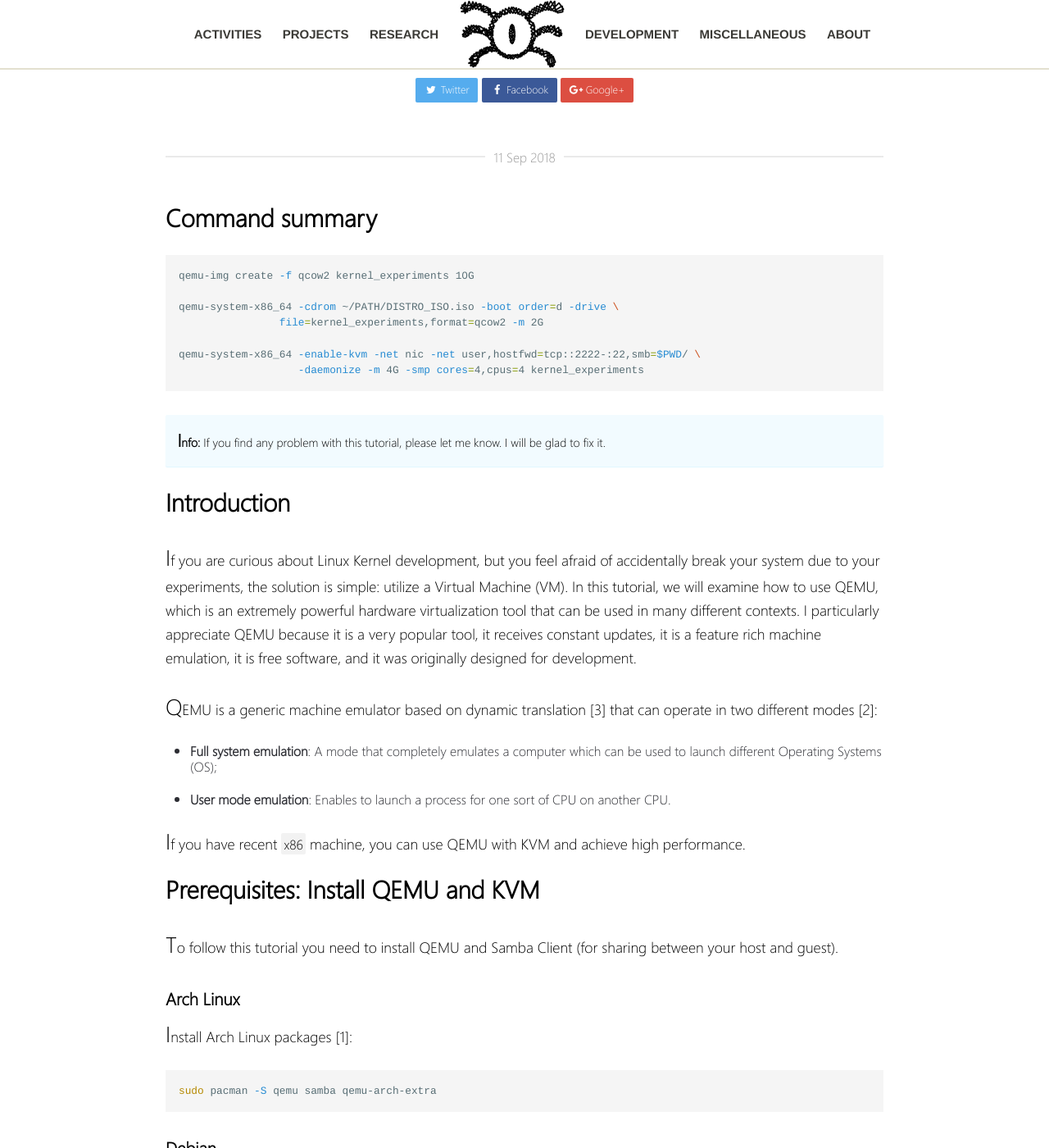
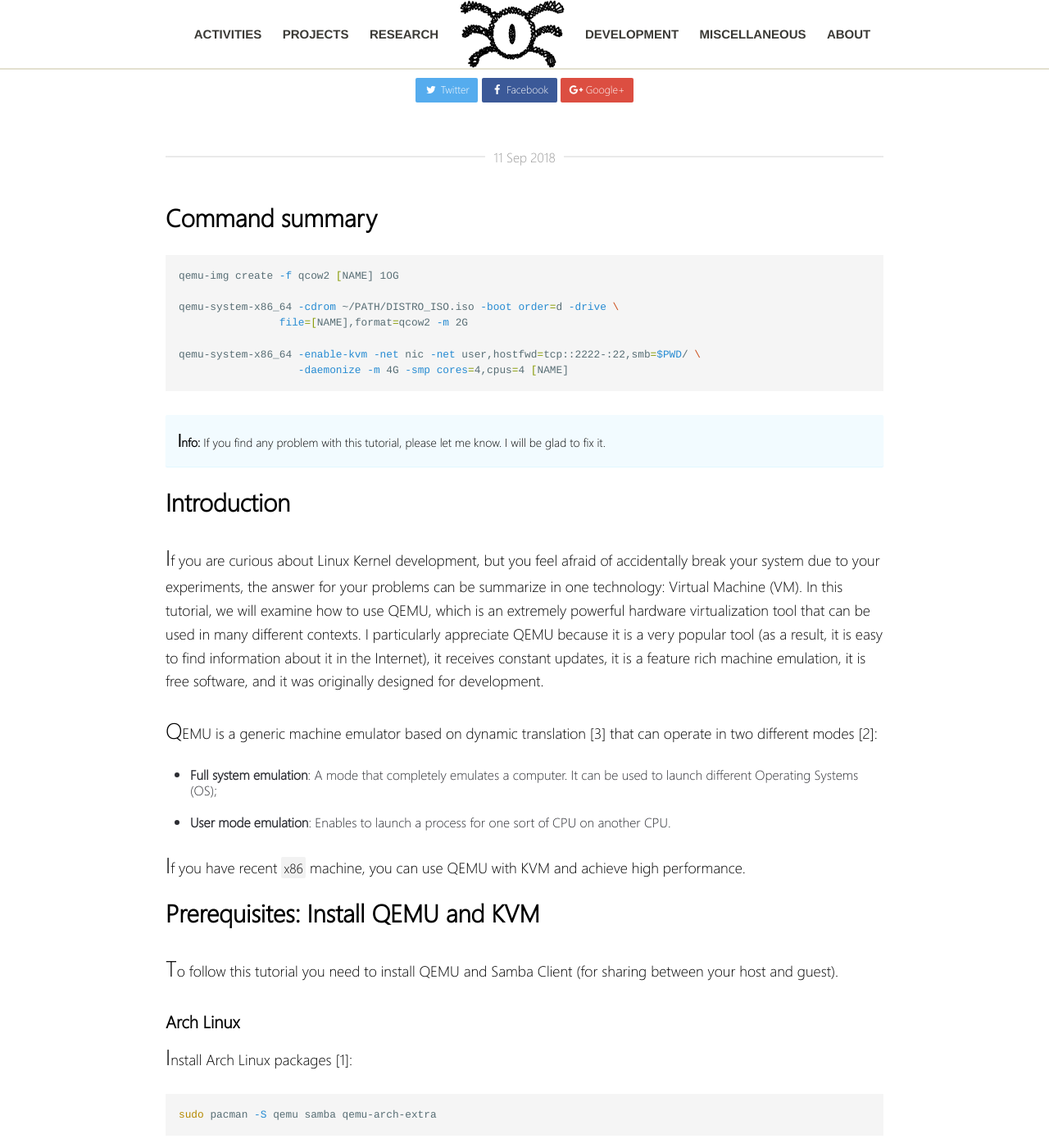
Before and after one commit to webfolder/siqueira.tech, a Jekyll site: the page built from _posts/others/2018-09-11-use-qemu-to-play-with-linux.md, in a window 1280 px wide and 1400 px high. Shown: the whole window at 82% size. Built offline with Jekyll 4.4.1, drawn with Linux system fonts in a browser that asks for light colours; some of the changed text lies outside the part shown.

Commit message:
Small fixes in the QEMU posts

````diff
--- a/_posts/others/2018-09-11-use-qemu-to-play-with-linux.md
+++ b/_posts/others/2018-09-11-use-qemu-to-play-with-linux.md
@@ -9,13 +9,13 @@
 ## Command summary
 
 ```bash
-qemu-img create -f qcow2 kernel_experiments 10G
+qemu-img create -f qcow2 [NAME] 10G
 
 qemu-system-x86_64 -cdrom ~/PATH/DISTRO_ISO.iso -boot order=d -drive \
-                file=kernel_experiments,format=qcow2 -m 2G
+                file=[NAME],format=qcow2 -m 2G
 
 qemu-system-x86_64 -enable-kvm -net nic -net user,hostfwd=tcp::2222-:22,smb=$PWD/ \
-                   -daemonize -m 4G -smp cores=4,cpus=4 kernel_experiments
+                   -daemonize -m 4G -smp cores=4,cpus=4 [NAME]
 ```
 
 **Info:**
@@ -26,17 +26,19 @@
 ## Introduction
 
 If you are curious about Linux Kernel development, but you feel afraid of
-accidentally break your system due to your experiments, the solution is simple:
-utilize a Virtual Machine (VM). In this tutorial, we will examine how to use
-QEMU, which is an extremely powerful hardware virtualization tool that can be
-used in many different contexts. I particularly appreciate QEMU because it is a
-very popular tool, it receives constant updates, it is a feature rich machine
-emulation, it is free software, and it was originally designed for development.
+accidentally break your system due to your experiments, the answer for your
+problems can be summarize in one technology: Virtual Machine (VM). In this
+tutorial, we will examine how to use QEMU, which is an extremely powerful
+hardware virtualization tool that can be used in many different contexts. I
+particularly appreciate QEMU because it is a very popular tool (as a result, it
+is easy to find information about it in the Internet), it receives constant
+updates, it is a feature rich machine emulation, it is free software, and it
+was originally designed for development.
 
 QEMU is a generic machine emulator based on dynamic translation [3] that can
 operate in two different modes [2]:
 
-* **Full system emulation**: A mode that completely emulates a computer which
+* **Full system emulation**: A mode that completely emulates a computer. It
   can be used to launch different Operating Systems (OS);
 * **User mode emulation**: Enables to launch a process for one sort of CPU on
   another CPU.
````
Also changed, not shown: other parts of _posts/others/2018-09-11-use-qemu-to-play-with-linux.md (+9 -9 lines).
